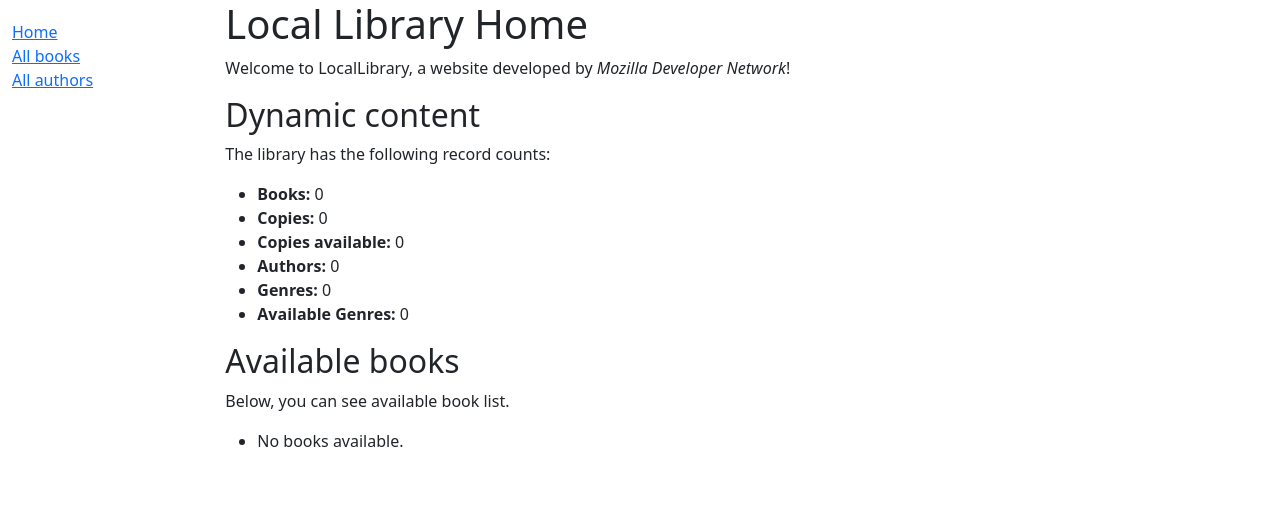
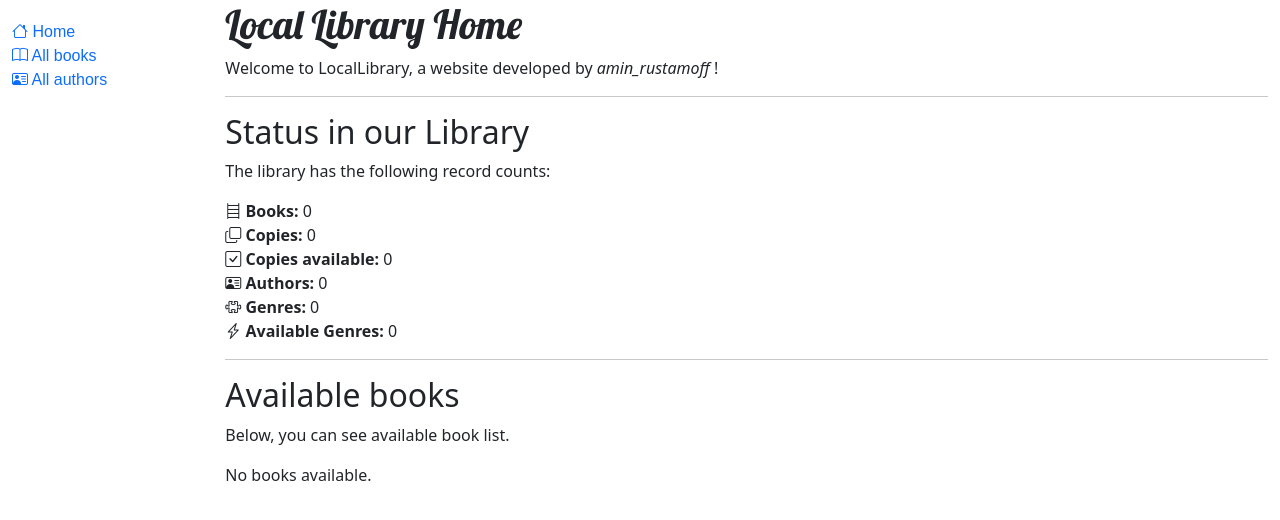
Before and after one commit to aminrustamoff/django_local_library, a Django app: page /catalog/ in a window 1280 px wide. Shown: the top 520 px of the page. Run offline with Django 4.2, Linux system fonts and the light colour scheme; data that the repository does not hold is empty.

Commit message:
Some SCC design, icons and fonts added.

```diff
--- a/catalog/static/css/styles.css
+++ b/catalog/static/css/styles.css
@@ -2,4 +2,15 @@
   margin-top: 20px;
   padding: 0;
   list-style: none;
+  font-family: 'Poppins', sans-serif;
 }
+
+.sidebar-nav a {
+    text-decoration: none;
+}
+
+#title-home {
+  font-family: "Lobster", sans-serif;
+  font-weight: 400;
+  font-style: normal;
+}
--- a/catalog/templates/base_generic.html
+++ b/catalog/templates/base_generic.html
@@ -1,5 +1,6 @@
 <!doctype html>
 <html lang="en">
+
   <head>
     {% block title %}
       <title>Local Library</title>
@@ -10,19 +11,24 @@
       rel="stylesheet"
       integrity="sha384-QWTKZyjpPEjISv5WaRU9OFeRpok6YctnYmDr5pNlyT2bRjXh0JMhjY6hW+ALEwIH"
       crossorigin="anonymous">
+    <link rel="stylesheet" href="https://cdn.jsdelivr.net/npm/bootstrap-icons@1.13.1/font/bootstrap-icons.min.css">
+    <style>
+      @import url('https://fonts.googleapis.com/css2?family=Lobster&display=swap');
+    </style>
     <!-- Add additional CSS in static file -->
     {% load static %}
     <link rel="stylesheet" href="{% static 'css/styles.css' %}" />
   </head>
+
   <body>
     <div class="container-fluid">
       <div class="row">
         <div class="col-sm-2">
           {% block sidebar %}
             <ul class="sidebar-nav">
-              <li><a href="{% url 'index' %}">Home</a></li>
-              <li><a href="">All books</a></li>
-              <li><a href="">All authors</a></li>
+              <li ><a href="{% url 'index' %}"><i class="bi bi-house"></i> Home</a></li>
+              <li><a href=""><i class="bi bi-book"></i> All books</a></li>
+              <li><a href=""><i class="bi bi-person-vcard"></i> All authors</a></li>
             </ul>
           {% endblock %}
         </div>
@@ -30,4 +36,5 @@
       </div>
     </div>
   </body>
+
 </html>
--- a/catalog/templates/index.html
+++ b/catalog/templates/index.html
@@ -1,31 +1,32 @@
 {% extends "base_generic.html" %}
 
 {% block title %}
-  <title>Local Library Home</title>
+  <title>Home</title>
 {% endblock %}
 
 {% block content %}
-  <h1>Local Library Home</h1>
+  <h1 id="title-home">Local Library Home</h1>
   <p>
     Welcome to LocalLibrary, a website developed by
-    <em>Mozilla Developer Network</em>!
-  </p>
-  <h2>Dynamic content</h2>
+    <em>amin_rustamoff</em> !
+  </p><hr/>
+  <h2>Status in our Library</h2>
   <p>The library has the following record counts:</p>
-  <ul>
-    <li><strong>Books:</strong> {{ num_books }}</li>
-    <li><strong>Copies:</strong> {{ num_instances }}</li>
-    <li><strong>Copies available:</strong> {{ num_instances_available }}</li>
-    <li><strong>Authors:</strong> {{ num_authors }}</li>
-    <li><strong>Genres:</strong> {{ num_genres }} </li>
-    <li><strong>Available Genres:</strong> {{ num_instances_available }}</li>
+  <ul class="list-unstyled">
+    <li><strong><i class="bi bi-bookshelf"></i> Books:</strong> {{ num_books }}</li>
+    <li><strong><i class="bi bi-copy"></i> Copies:</strong> {{ num_instances }}</li>
+    <li><strong><i class="bi bi-check-square"></i> Copies available:</strong> {{ num_instances_available }}</li>
+    <li><strong><i class="bi bi-person-vcard"></i> Authors:</strong> {{ num_authors }}</li>
+    <li><strong><i class="bi bi-puzzle"></i> Genres:</strong> {{ num_genres }} </li>
+    <li><strong><i class="bi bi-lightning-charge"></i> Available Genres:</strong> {{ num_instances_available }}</li>
   </ul>
+    <hr/>
   <h2>Available books</h2>
   <p>Below, you can see available book list.</p>
-  <ul>
+  <ul class="list-unstyled">
     {% for book in book_list %}
       <li>
-        <i>{{ book }}</i>
+        <i><i class="bi bi-caret-right"></i> {{ book }}</i>
       </li>
     {% empty %}
       <li>No books available.</li>
```
